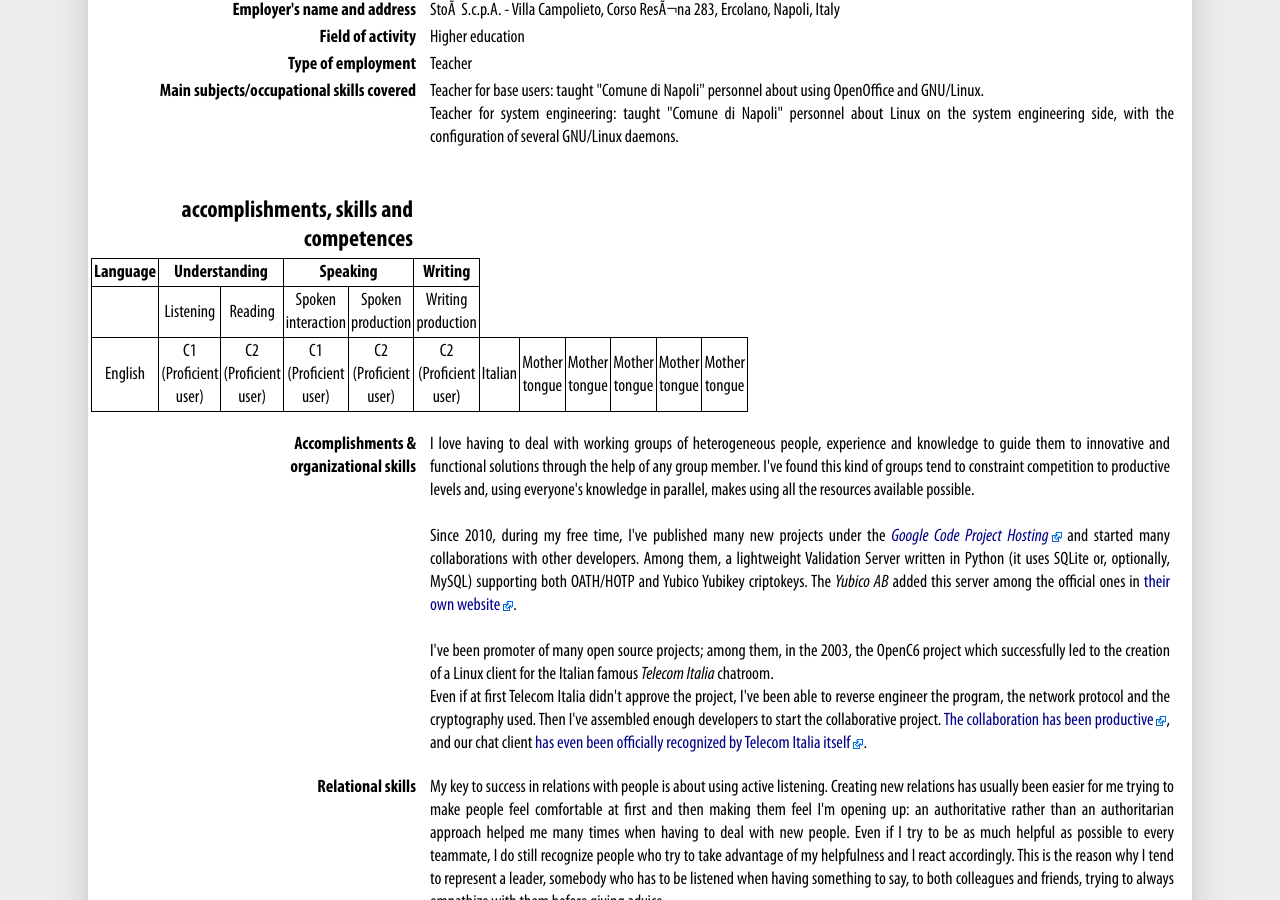
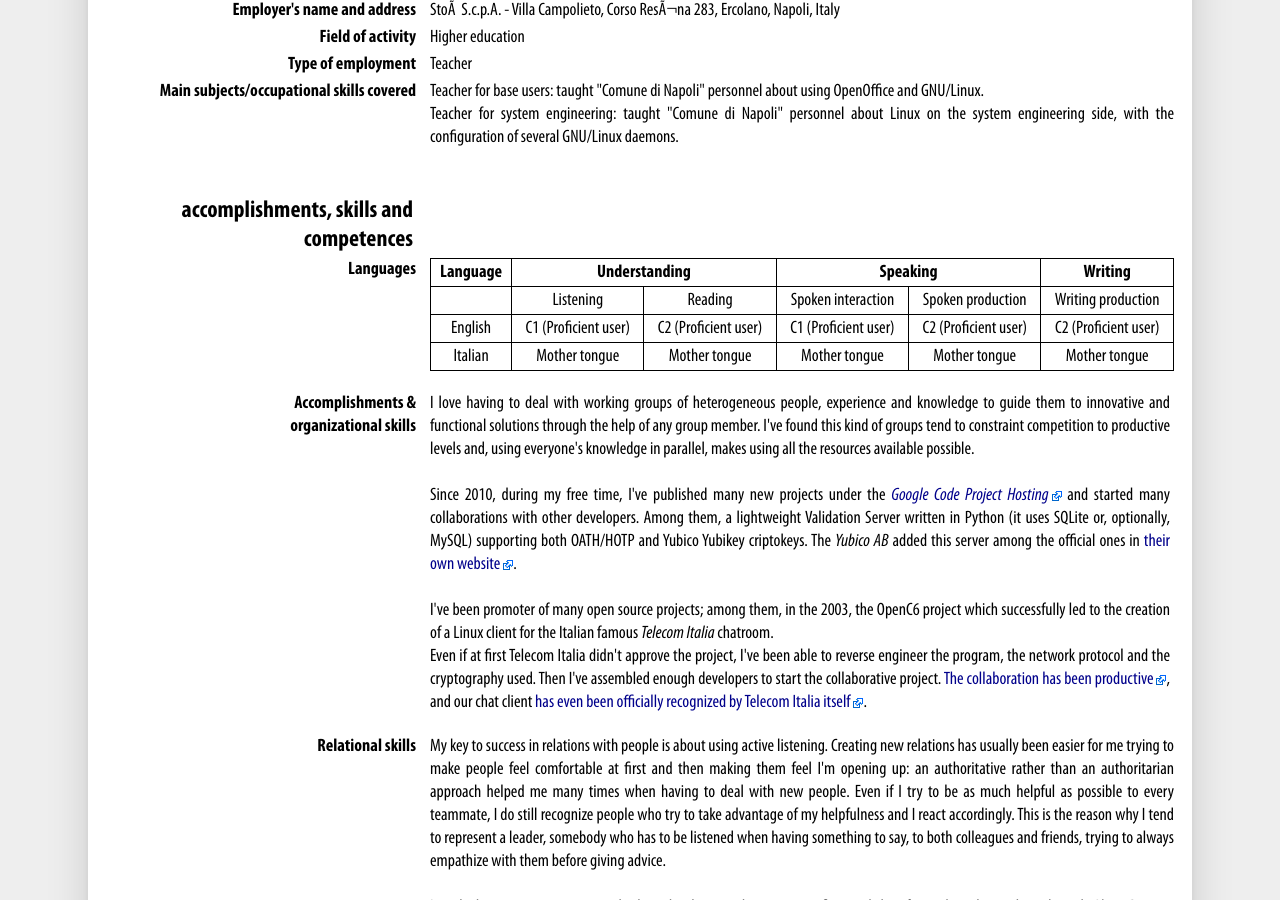
Before and after one commit to periloso/Resume, a Jekyll site: the page built from index.html, in a window 1280 px wide and 900 px high, scrolled down 1986 px. Built offline with Jekyll 4.4.1, drawn with Linux system fonts in a browser that asks for light colours.

Commit message:
no message

```diff
--- a/_includes/accomplishments.html
+++ b/_includes/accomplishments.html
@@ -2,6 +2,9 @@
   <div class='group'>
     <table>
       <tr>
+        <td>
+          Languages
+        </td>
         <td>
           <table class='languages'>
             <tr>
@@ -16,16 +19,17 @@
               <td>Spoken interaction</td>
               <td>Spoken production</td>
               <td>Writing production</td>
-            </tr><tr>
-              {% for language in site.data.languages %}
+            </tr>
+            {% for language in site.data.languages %}
+              <tr>
                 <td>{{ language.language }}</td>
                 <td>{{ language.understanding_listening }}</td>
                 <td>{{ language.understanding_reading }}</td>
                 <td>{{ language.spoken_interaction }}</td>
                 <td>{{ language.spoken_production }}</td>
                 <td>{{ language.writing_production }}</td>
-              {% endfor %}
-            </tr>
+              </tr>
+            {% endfor %}
           </table>
         </td>
       </tr>
```
